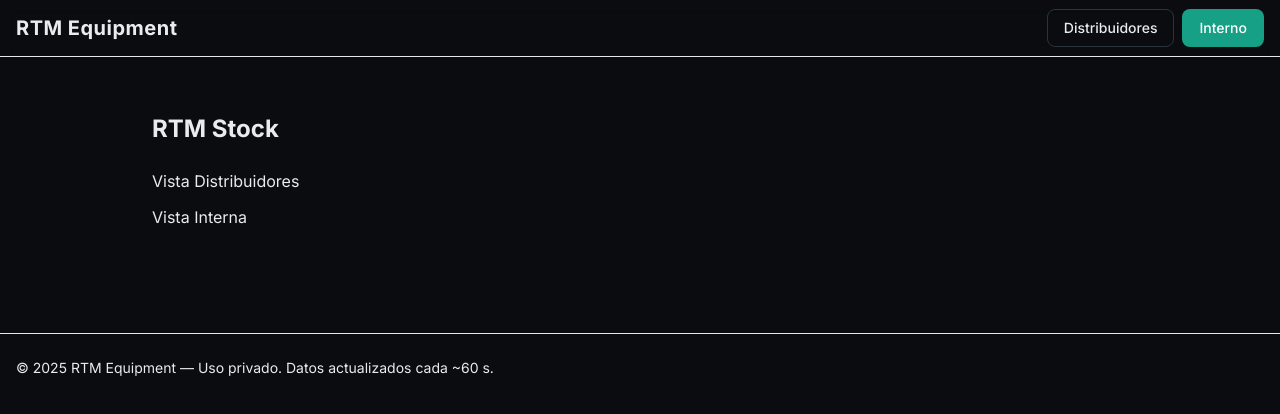
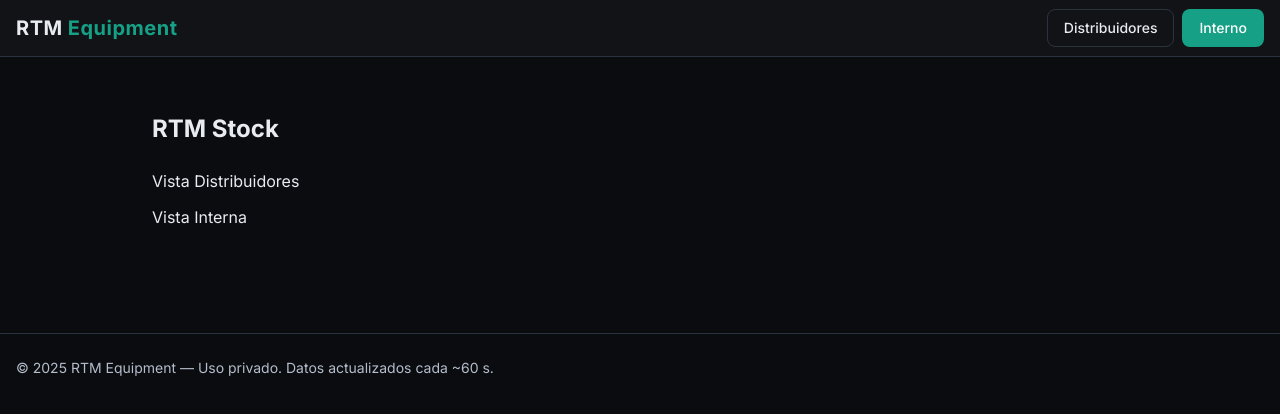
Before and after one commit to Ypzangel/rtm-stock, a Next.js app: page / in a window 1280 px wide. Shown: the top 414 px of the page. Built offline with nearby package versions, Linux system fonts and the light colour scheme.

Commit message:
Update app layout.tsx

```diff
--- a/app/layout.tsx
+++ b/app/layout.tsx
@@ -12,13 +12,14 @@ export const metadata = {
 export default function RootLayout({ children }: { children: React.ReactNode }) {
   return (
     <html lang="es" className={inter.className}>
-      <body className="min-h-screen bg-rtm.bg text-rtm.text">
+      <body className="min-h-screen bg-rtm-bg text-rtm-text">
         {/* NAVBAR */}
-        <header className="sticky top-0 z-50 border-b border-rtm.border bg-rtm.surface/90 backdrop-blur">
+        <header className="sticky top-0 z-50 border-b border-rtm-border bg-rtm-surface/90 backdrop-blur">
           <div className="mx-auto max-w-7xl px-4 h-14 flex items-center justify-between">
             <Link href="/" className="flex items-center gap-2 no-underline">
-              {/* Logo tipográfico simple */}
-              <span className="text-xl font-bold tracking-wide">RTM <span className="text-rtm.brand">Equipment</span></span>
+              <span className="text-xl font-bold tracking-wide">
+                RTM <span className="text-rtm-brand">Equipment</span>
+              </span>
             </Link>
             <nav className="flex items-center gap-2">
               <Link className="btn btn-ghost no-underline" href="/dealers">Distribuidores</Link>
@@ -27,14 +28,12 @@ export default function RootLayout({ children }: { children: React.ReactNode })
           </div>
         </header>
 
-        {/* CONTENIDO */}
         <main className="mx-auto max-w-7xl px-4 py-8">
           {children}
         </main>
 
-        {/* FOOTER */}
-        <footer className="mt-12 border-t border-rtm.border">
-          <div className="mx-auto max-w-7xl px-4 py-6 text-sm text-rtm.sub">
+        <footer className="mt-12 border-t border-rtm-border">
+          <div className="mx-auto max-w-7xl px-4 py-6 text-sm text-rtm-sub">
             © {new Date().getFullYear()} RTM Equipment — Uso privado. Datos actualizados cada ~60 s.
           </div>
         </footer>
```
